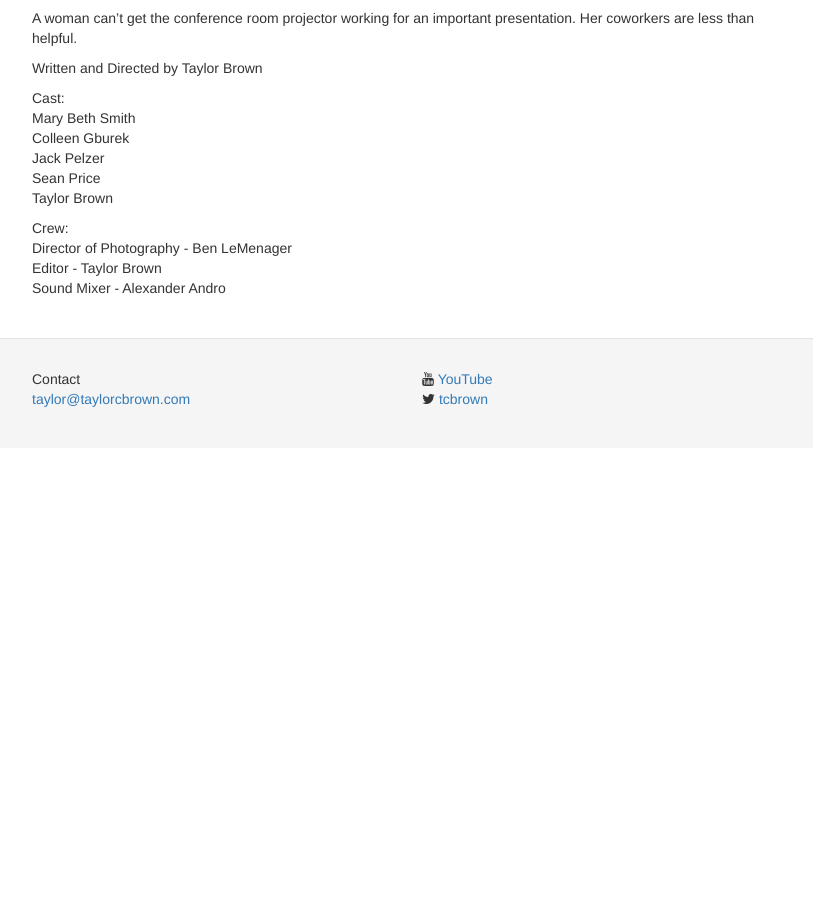
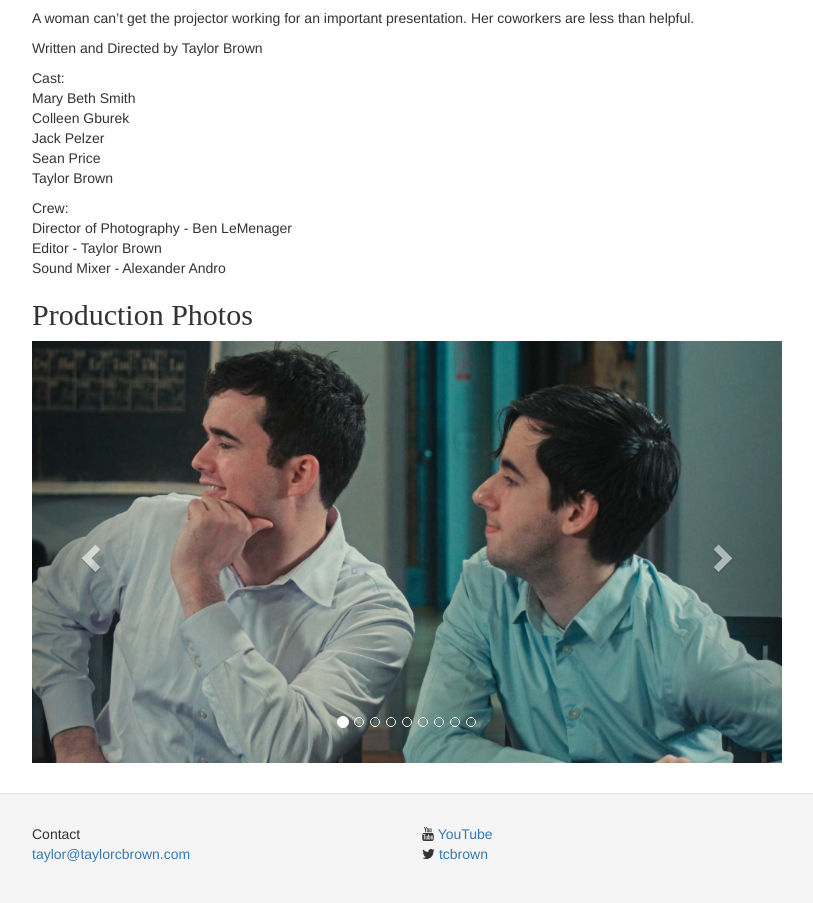
Before and after one commit to taylorcbrown/taylorcbrown.github.io, a Jekyll site: the page built from _posts/2015-02-02-the-projector.md, in a window 1280 px wide. Shown: the part 564-1467 px from the top of the page, without its empty margins (233-1046 px from the left). Built offline with Jekyll 4.4.1, drawn with Linux system fonts in a browser that asks for light colours; nearby versions of some CDN libraries; some web fonts are replaced; before the commit the page ends 1012 px from its top, so only the background shows below that.

Commit message:
Add Projector gallery, new favicon

```diff
--- a/_posts/2015-02-02-the-projector.md
+++ b/_posts/2015-02-02-the-projector.md
@@ -9,7 +9,7 @@ categories: videos
 	<iframe class="embed-responsive-item" src="http://www.youtube.com/embed/VOD1jlWt6o0?rel=0" allowfullscreen></iframe>
 </div>
 
-A woman can't get the conference room projector working for an important presentation. Her coworkers are less than helpful.
+A woman can't get the projector working for an important presentation. Her coworkers are less than helpful.
 
 Written and Directed by Taylor Brown
 
@@ -24,3 +24,59 @@ Crew:<br>
 Director of Photography - Ben LeMenager<br>
 Editor - Taylor Brown<br>
 Sound Mixer - Alexander Andro
+
+Production Photos
+-----------------
+
+<div id="carousel-example-generic" class="carousel slide" data-ride="carousel" data-interval="false">
+  <!-- Indicators -->
+  <ol class="carousel-indicators">
+    <li data-target="#carousel-example-generic" data-slide-to="0" class="active"></li>
+    <li data-target="#carousel-example-generic" data-slide-to="1"></li>
+    <li data-target="#carousel-example-generic" data-slide-to="2"></li>
+    <li data-target="#carousel-example-generic" data-slide-to="3"></li>
+    <li data-target="#carousel-example-generic" data-slide-to="4"></li>
+    <li data-target="#carousel-example-generic" data-slide-to="5"></li>
+    <li data-target="#carousel-example-generic" data-slide-to="6"></li>
+    <li data-target="#carousel-example-generic" data-slide-to="7"></li>
+    <li data-target="#carousel-example-generic" data-slide-to="8"></li>
+  </ol>
+
+  <!-- Wrapper for slides -->
+  <div class="carousel-inner" role="listbox">
+    <div class="item active">
+      <img src="/assets/the-projector-jack-sean.jpg" alt="Jack Pelzer and Sean Price">
+    </div>
+    <div class="item">
+      <img src="/assets/the-projector-mary-beth-smith.jpg" alt="Mary Beth Smith">
+    </div>
+    <div class="item">
+      <img src="/assets/the-projector-jack-pelzer-2.jpg" alt="Jack Pelzer">
+    </div>
+    <div class="item">
+      <img src="/assets/the-projector-colleen-gburek-2.jpg" alt="Colleen Gburek">
+    </div>
+    <div class="item">
+      <img src="/assets/the-projector-sean-price.jpg" alt="Sean Price">
+    </div>
+    <div class="item">
+      <img src="/assets/the-projector-taylor-brown.jpg" alt="Taylor Brown">
+    </div>
+    <div class="item">
+      <img src="/assets/the-projector-jack-pelzer.jpg" alt="Jack Pelzer">
+    </div>
+    <div class="item">
+      <img src="/assets/the-projector-mary-beth-smith-2.jpg" alt="Mary Beth Smith">
+    </div>
+  </div>
+
+  <!-- Controls -->
+  <a class="left carousel-control" href="#carousel-example-generic" role="button" data-slide="prev">
+    <span class="glyphicon glyphicon-chevron-left" aria-hidden="true"></span>
+    <span class="sr-only">Previous</span>
+  </a>
+  <a class="right carousel-control" href="#carousel-example-generic" role="button" data-slide="next">
+    <span class="glyphicon glyphicon-chevron-right" aria-hidden="true"></span>
+    <span class="sr-only">Next</span>
+  </a>
+</div>
```
Also changed, not shown: assets/the-projector-colleen-gburek-2.jpg (added), assets/the-projector-colleen-gburek.jpg (added), assets/the-projector-jack-pelzer-2.jpg (added), assets/the-projector-jack-pelzer.jpg (added), assets/the-projector-jack-sean.jpg (added), assets/the-projector-mary-beth-smith-2.jpg (added), assets/the-projector-mary-beth-smith.jpg (added), assets/the-projector-sean-price.jpg (added), assets/the-projector-taylor-brown.jpg (added), favicon.ico, 3 other files.
